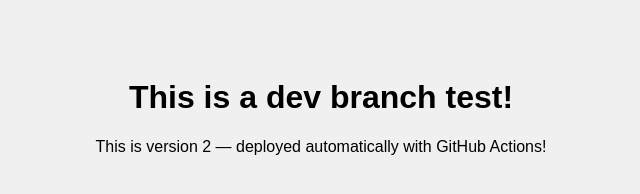
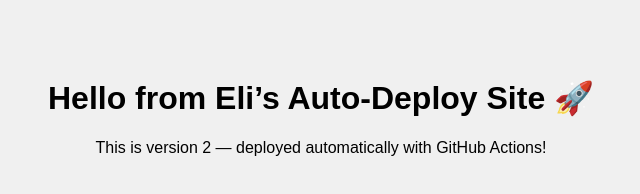
Before and after one commit to eli-sep/auto-deploy-static-site, a plain HTML site: page index.html in a window 1280 px wide. Shown: the whole page, without its empty margins (319-959 px from the left). Drawn offline with Linux system fonts and the light colour scheme.

Commit message:
Finalize revert of last commit

```diff
--- a/index.html
+++ b/index.html
@@ -6,7 +6,7 @@
     <link rel="stylesheet" href="styles.css">
 </head>
 <body>
-    <h1>This is a dev branch test!</h1>
+    <h1>Hello from Eli’s Auto-Deploy Site 🚀</h1>
     <p>This is version 2 — deployed automatically with GitHub Actions!</p>
 </body>
 </html>
```
